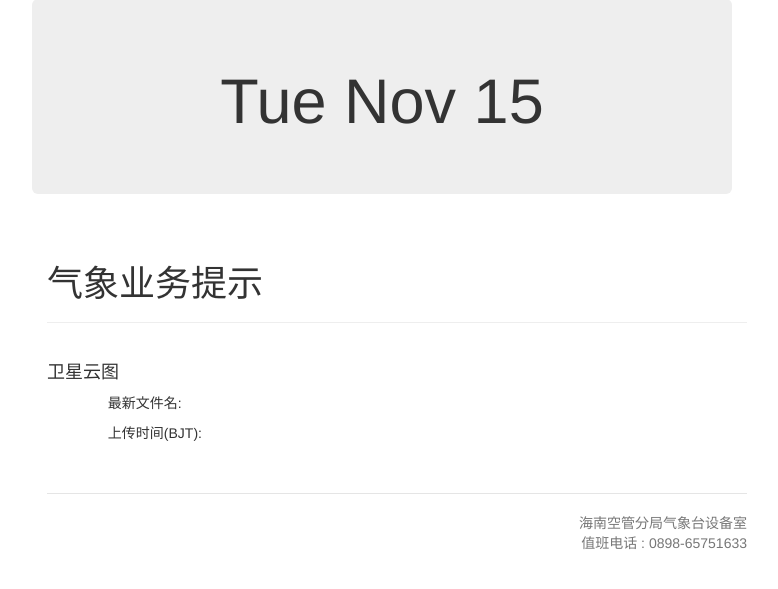
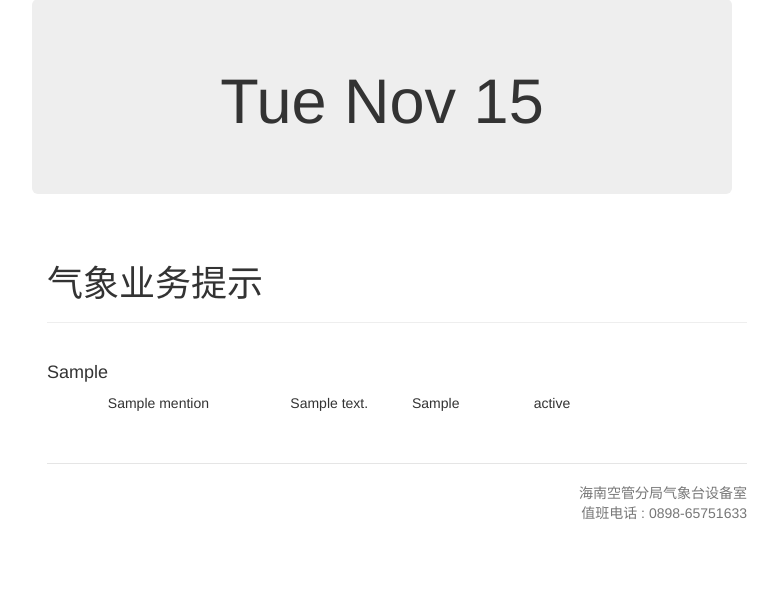
Before and after one commit to Troywxx/Eventsboard, a Flask app: page /work in a window 1280 px wide. Shown: the part 137-726 px from the top of the page, without its empty margins (258-1036 px from the left). Run offline with Flask 2, Linux system fonts and the light colour scheme; tables that the repository leaves empty hold one stand-in row (values such as "Sample post"); some libraries are stand-ins or nearby versions.

Commit message:
list content of sqlite

```diff
--- a/main.py
+++ b/main.py
@@ -53,8 +53,11 @@ def home():
 
 @app.route('/work')
 def work():
+    posts = Mention.query.all()
+    print(posts[0].workname)
     return render_template(
-        'qixiangyewu.html'
+        'qixiangyewu.html',
+        posts=posts
     )
 
 @app.route('/relatedwork')
--- a/templates/guanlianyewu.html
+++ b/templates/guanlianyewu.html
@@ -1,6 +1,4 @@
 {% extends "base.html" %}
-<!-- {% import "bootstrap/wtf.html" as wtf %} -->
-
 {% block title %}公告板：关联业务{% endblock %}
 
 {% block page_content %}
--- a/templates/qixiangyewu.html
+++ b/templates/qixiangyewu.html
@@ -1,6 +1,4 @@
 {% extends "base.html" %}
-<!-- {% import "bootstrap/wtf.html" as wtf %} -->
-
 {% block title %}公告板：气象业务{% endblock %}
 
 {% block page_content %}
@@ -8,24 +6,25 @@
     <h1>气象业务提示</h1>
 </div>
 <div class="marketing">
-    <h4>卫星云图</h4>
+  {% for post in posts %}
+    <h4>{{ post.worktype }}</h4>
     <div class="row">
       <div class="col-xs-3 col-xs-offset-1">
-        <p>最新文件名:</p>
+        <p>{{ post.workname }}</p>
       </div>
-      <div class="col-xs-3">
-        <p id="sat_filename"></p>
+      <div class="col-xs-2">
+        <p>{{ post.workcontent }}</p>
+      </div>
+      <div class="col-xs-2">
+        <p>{{ post.workinfo }}</p>
+      </div>
+      <div class="col-xs-2">
+        <p>{{ post.workstatus }}</p>
       </div>
     </div>
-    <div class="row">
-      <div class="col-xs-3 col-xs-offset-1">
-        <p>上传时间(BJT):</p>
-      </div>
-      <div class="col-xs-3">
-        <p id="sat_filetime"></p>
-      </div>
-    </div>
-  </div>
+
+  {% endfor %}
+</div>
 
 
 {% endblock %}
```
Also changed, not shown: requirements.txt (added, +44 -0 lines).
